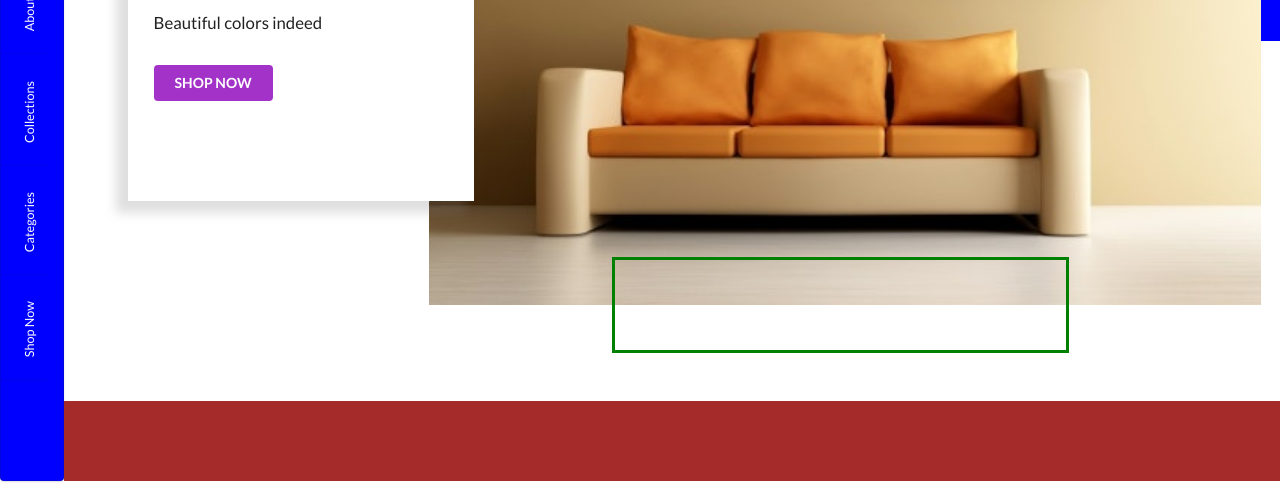
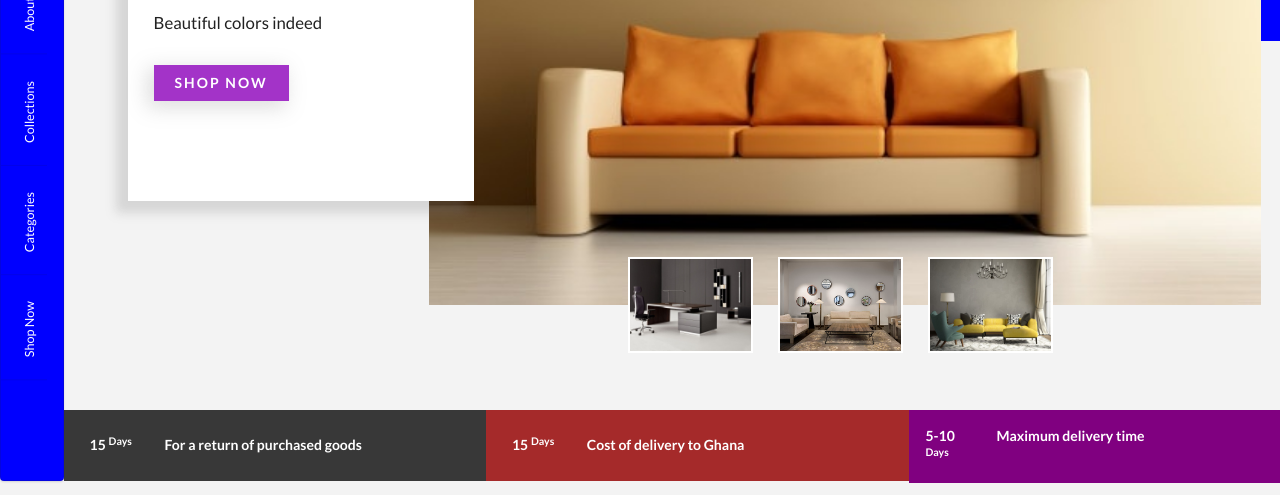
Before and after one commit to handuah/furniture-semantic-ui, a plain HTML site: page index.html in a window 1280 px wide. Shown: the part 319-814 px from the top of the page. Drawn offline with Linux system fonts and the light colour scheme.

Commit message:
90% done with site

```diff
--- a/css/styles.css
+++ b/css/styles.css
@@ -10,7 +10,9 @@
 
 
 /* BODY CSS */
-
+body{
+    background-color: rgba(240, 240, 240, 0.781) !important;
+}
 body::after{
     content: "";
     position: fixed;
@@ -121,25 +123,54 @@ body::after{
 }
 
 
-#smaller-image-container{
+#smaller-image-container1{
     position: absolute;
     top: 90%;
-    left: 22%;
-    width: 55%;
+    left: 24%;
+    width: 15%;
     height: 20%;
-    border: 3px solid green;
+    border: 2px solid white;
+    background-image: url(../assets/images/sofa3.jpg) !important;
+    background-repeat: no-repeat;
+    background-size: cover;
     z-index: 4;
 }
 
-#smaller-image-container > #image-container1{
-    height: 100%;
-    width: 20%;
-    background-image: url(../assets/images/sofa2.jpg);
+#smaller-image-container2{
+    position: absolute;
+    top: 90%;
+    left: 42%;
+    width: 15%;
+    height: 20%;
+    border: 2px solid white;
+    background-image: url(../assets/images/sofa4.jpg) !important;
+    background-repeat: no-repeat;
+    background-size: cover;
+    z-index: 4;
+}
+
+#smaller-image-container3{
+    position: absolute;
+    top: 90%;
+    left: 60%;
+    width: 15%;
+    height: 20%;
+    border: 2px solid white;
+    background-image: url(../assets/images/sofa2.jpg) !important;
+    background-repeat: no-repeat;
+    background-size: cover;
+    z-index: 4;
+}
+
+/* #image-container1{
+    height: 100% !important;
+    width: 20% !important;
+    background-image: url(../assets/images/sofa3.jpg) !important;
     background-size: contain;
     background-repeat: no-repeat;
     z-index: 70;
     margin-right: 2%;
-}
+} */
 
 
 /* DESCRIPTION CONTAINER CSS */
@@ -167,6 +198,20 @@ body::after{
     /* color: rgb(92, 3, 92) !important; */
 }
 
+#description-container > .button:nth-of-type(1){
+    border-radius: 0px !important;
+    box-shadow: -5px 5px 20px 2px rgba(128, 128, 128, 0.253);
+    font-weight: bold;
+    letter-spacing: 2px;
+}
+
+#description-container > .button:nth-of-type(1):hover{
+  background-color: rgba(128, 0, 128, 0.658);
+  color: black;
+}
+
+
+
  /* BOTTOM CARDS CSS */
 #bottom-cards{
     position: fixed;
@@ -174,7 +219,38 @@ body::after{
     left: 5%;
     width: 95%;
     height: 10%;
-    background-color: brown !important;
+    /* background-color: brown !important; */
+}
+
+#bottom-cards-container{
+    position: fixed;
+    left: 5%;
+    bottom: -2%;
+}
+
+#yellowcolumn{
+    width: 33%;
+    height: 100% !important;
+    background-color: rgba(31, 31, 31, 0.884);
+    padding: 2%;
+}
+#greencolumn{
+    width: 33%;
+    height: 100% !important;
+    background-color: brown;
+    padding: 2%;
+}
+#greycolumn{
+    width: 30%;
+    height: 100% !important;
+    background-color: purple;
+    padding: 1.3%;
+}
+
+#yellowcolumn, #greencolumn, #greycolumn{
+    color: white;
+    font-weight: bold;
+    /* font-size: 2em; */
 }
 
 
--- a/index.html
+++ b/index.html
@@ -48,9 +48,11 @@
     <div id="image-placeholder">
         <!-- <img  id="bigger-image" src="/assets/images/sofa.jpg" alt="" class="ui  centered image"> -->
         <!-- IMAGE CARDS -->
-    <div id="smaller-image-container" class="centered">
-        <div id="img-container1"></div>
-        <div id="img-container2"></div>
+    <div id="smaller-image-container1" class="centered">
+    </div>
+    <div id="smaller-image-container2" class="centered">
+    </div>
+    <div id="smaller-image-container3" class="centered">
     </div>
     </div>
 
@@ -65,7 +67,40 @@
 
     <!-- BOTTOM CARDS -->
     <div id="bottom-cards">
-        <!-- <p>there</p> -->
+        <div class="ui three column grid">
+            <div id="bottom-cards-container" class="row">
+                <div id="yellowcolumn" class="column">
+                    <div class="ui grid">
+                        <div class="three wide column">
+                            <p>15 <sup>Days</sup></p>
+                        </div>
+                        <div class="thirteen wide column">
+                            <p>For a return of purchased goods</p>
+                        </div>
+                    </div>
+                </div>
+                <div id="greencolumn" class="column">
+                    <div class="ui grid">
+                        <div class="three wide column">
+                            <p>15 <sup>Days</sup></p>
+                        </div>
+                        <div class="thirteen wide column">
+                            <p>Cost of delivery to Ghana</p>
+                        </div>
+                    </div>
+                </div>
+                <div id="greycolumn" class="column">
+                  <div class="ui grid">
+                        <div class="three wide column">
+                            <p>5-10 <sup>Days</sup></p>
+                        </div>
+                        <div class="thirteen wide column">
+                            <p>Maximum delivery time</p>
+                        </div>
+                    </div>
+                </div>
+            </div>
+        </div>
     </div>
 
     <!-- SCRIPTS -->
```
